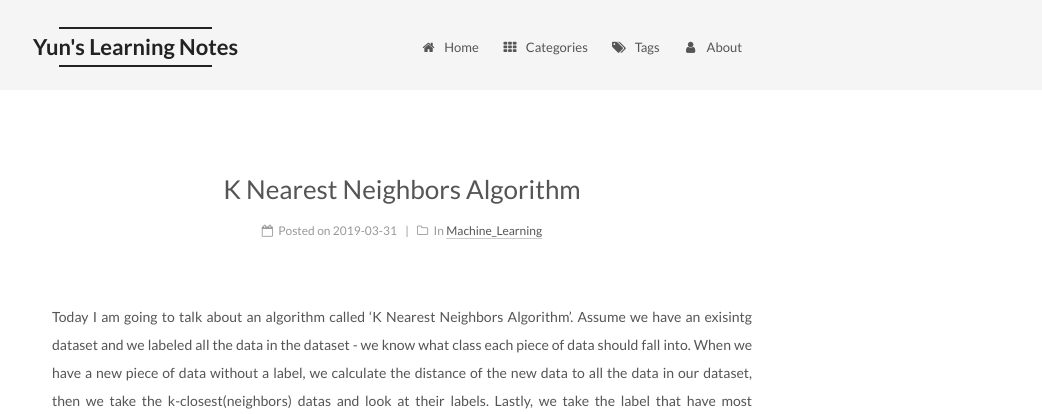
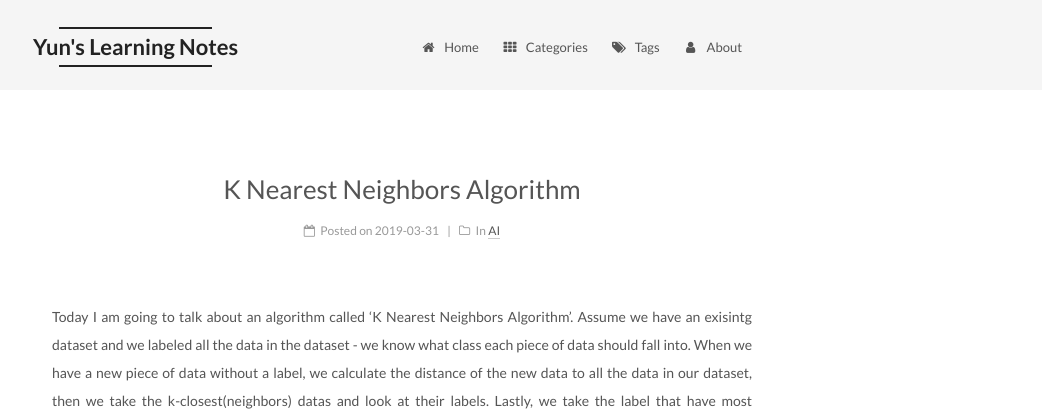
Before and after one commit to masonyc/masonyc.github.io, a Jekyll site: the page built from _posts/2019-03-31-K-Nearest-Neighbors-Algorithm.md, in a window 1280 px wide. Shown: the top 414 px of the page, without its empty margins (238-1280 px from the left). Built offline with Jekyll 4.4.1, drawn with Linux system fonts in a browser that asks for light colours.

Commit message:
catg correction

```diff
--- a/_posts/2019-03-31-K-Nearest-Neighbors-Algorithm.md
+++ b/_posts/2019-03-31-K-Nearest-Neighbors-Algorithm.md
@@ -4,7 +4,7 @@ date: 2019-03-31 19:56:20
 tags:
   - Machine Learning
   - Machine Learning In Action
-categories: "Machine_Learning"
+categories: "AI"
 ---
 Today I am going to talk about an algorithm called 'K Nearest Neighbors Algorithm'. Assume we have an exisintg dataset and we labeled all the data in the dataset - we know what class each piece of data should fall into. When we have a new piece of data without a label, we calculate the distance of the new data to all the data in our dataset, then we take the k-closest(neighbors) datas and look at their labels. Lastly, we take the label that have most apperance in the k-closest datas and classify the new data as one of them.
 
```
